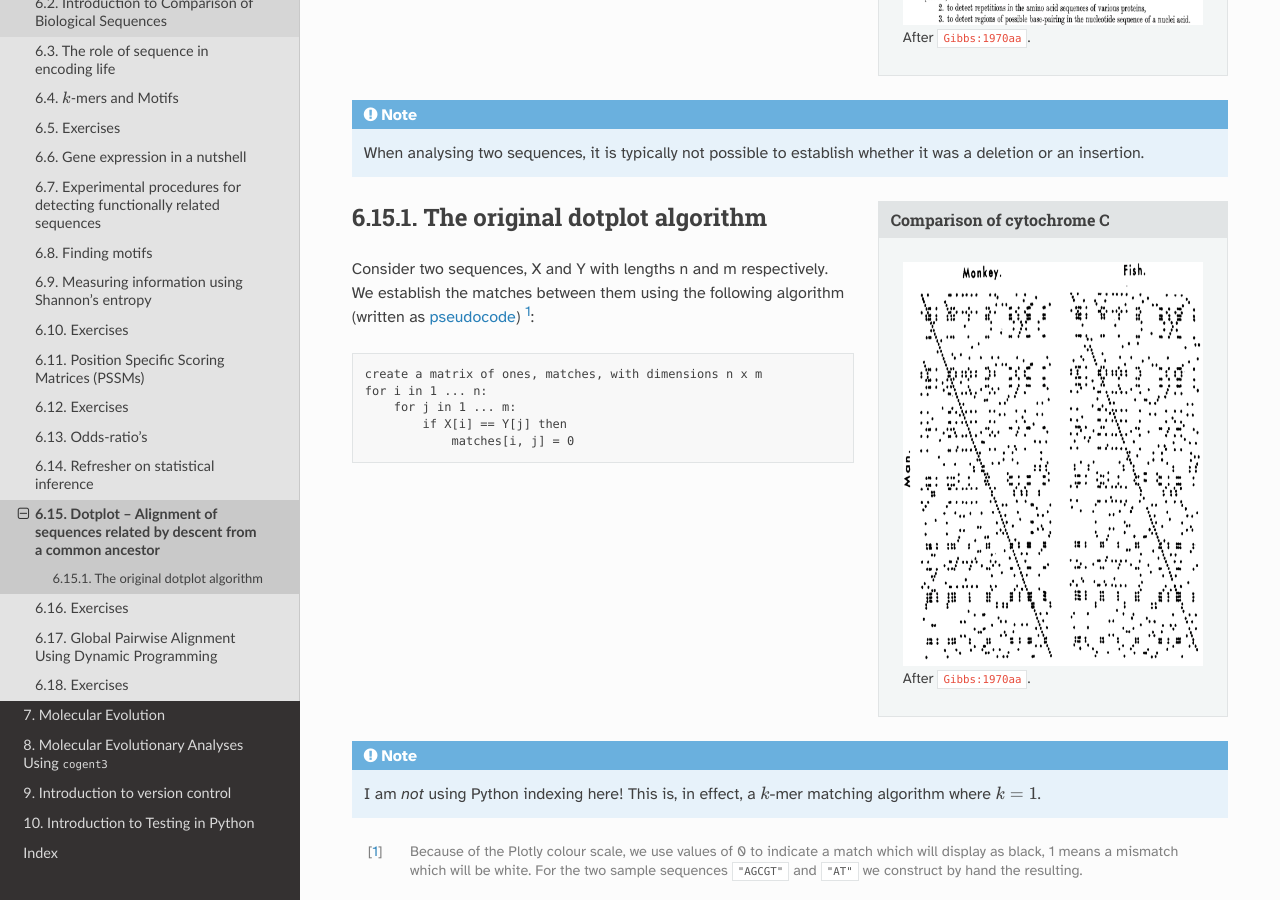
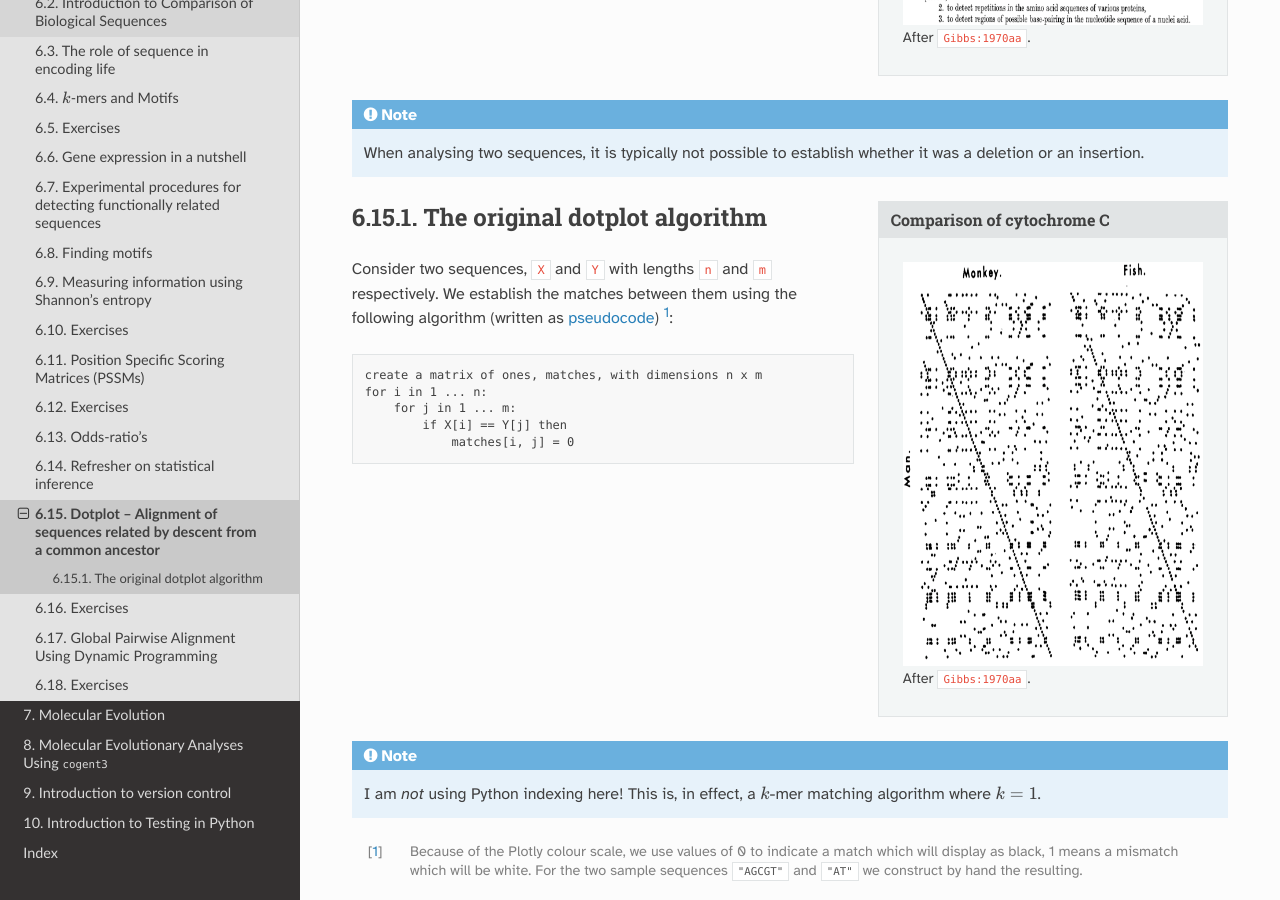
Before and after one commit to GavinHuttley/tib, a Sphinx documentation site: the page built from source/seqcomp/dotplot.rst, in a window 1280 px wide and 900 px high, scrolled down 588 px. Built offline with Sphinx 7.4.7 and the Read the Docs theme 2.0.0, drawn with Linux system fonts in a browser that asks for light colours; cross-references to code outside the pages are shown as plain code.

Commit message:
BUG: use correct markup for inline code variables

```diff
--- a/source/python/functions.rst
+++ b/source/python/functions.rst
@@ -130,7 +130,7 @@ Functions
 
 Focussing on functions first. If a function is what we call a void function then it operates only on the arguments you give it and returns nothing [2]_. The obvious example of this is ``print()``. Fruitful functions actually return a value. You can establish what type that value will be by either reading help (see `Interpreting help() for a function`_) or running an experiment (calling the function with some data).
 
-.. [2] Actually, in Python every function and method returns something. Void functions and methods return `None` (try it on `print()`.
+.. [2] Actually, in Python every function and method returns something. Void functions and methods return ``None`` (try it on ``print()``).
 
 .. sidebar:: Functions versus Methods
     :name: Functions versus Methods
--- a/source/python/misc.rst
+++ b/source/python/misc.rst
@@ -184,7 +184,7 @@ Say you have two data series, of equal length, and you want them combined into a
     columns = list(zip(seq1, seq2))
     columns[:5]
 
-You can also unzip series. For example, consider the following list of lists. We can decompose that into 2 separate series using `zip` with the argument prefaced by ``*``.
+You can also unzip series. For example, consider the following list of lists. We can decompose that into 2 separate series using ``zip`` with the argument prefaced by ``*``.
 
 .. jupyter-execute::
 
--- a/source/python/start.rst
+++ b/source/python/start.rst
@@ -160,7 +160,7 @@ Roots
 The ``math`` module
 -------------------
 
-More sophisticated mathematical routines are included in the `math` module. We will discuss modules later.
+More sophisticated mathematical routines are included in the ``math`` module. We will discuss modules later.
 
 Exercises
 =========
--- a/source/python/visualisation.rst
+++ b/source/python/visualisation.rst
@@ -26,7 +26,7 @@ A quirk of Plotly is that cartesian coordinates (i.e. :math:`x`, :math:`y` coord
     fig = px.scatter(x=[1], y=[3])
     fig.show()
 
-To add another point at ``(3, 7)`` we append `3` to the `x` list and `7` to the `y` list.
+To add another point at ``(3, 7)`` we append ``3`` to the ``x`` list and ``7`` to the ``y`` list.
 
 .. jupyter-execute::
 
--- a/source/seqcomp/dotplot.rst
+++ b/source/seqcomp/dotplot.rst
@@ -26,7 +26,7 @@ Long stretches of identity form a diagonal. A break -- existence of multiple dia
 The original dotplot algorithm
 ------------------------------
 
-Consider two sequences, `X` and `Y` with lengths `n` and `m` respectively. We establish the matches between them using the following algorithm (written as `pseudocode <https://en.wikipedia.org/wiki/Pseudocode>`_) [1]_:
+Consider two sequences, ``X`` and ``Y`` with lengths ``n`` and ``m`` respectively. We establish the matches between them using the following algorithm (written as `pseudocode <https://en.wikipedia.org/wiki/Pseudocode>`_) [1]_:
 
 .. code-block:: text
     :name: dotplot_algorithm
```
